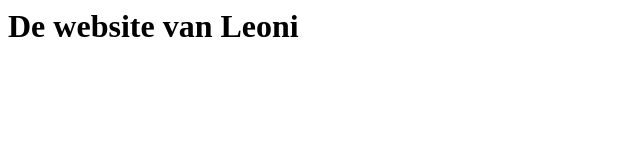
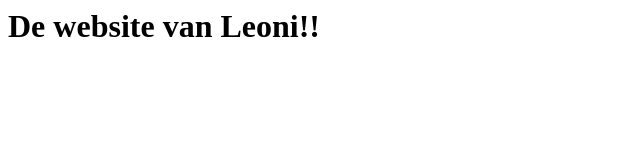
Before and after one commit to LeoniFluks/wtdemogitsolo, a plain HTML site: page index.html in a window 1280 px wide. Shown: the full height of the page, 0-640 px from the left. Drawn offline with Linux system fonts and the light colour scheme.

Commit message:
versie 2

```diff
--- a/index.html
+++ b/index.html
@@ -1 +1 @@
-<h1>De website van Leoni</h1>
+<h1>De website van Leoni!!</h1>
```
